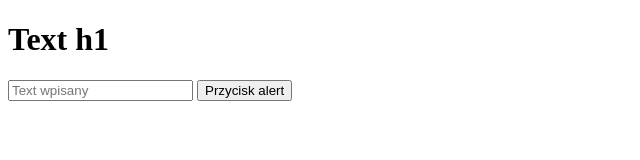
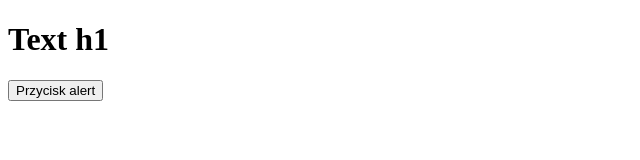
Before and after one commit to urbandre/rep2, a plain HTML site: page index.html in a window 1280 px wide. Shown: the whole page, without its empty margins (0-640 px from the left). Drawn offline with Linux system fonts and the light colour scheme.

Commit message:
skasowane z html miejsce do wpisanai textu

```diff
--- a/index.html
+++ b/index.html
@@ -1,13 +1,12 @@
 <!DOCTYPE html>
 <html>
 <head>
-    <title>Zadanie Dla Michala</title>
+    <title>Zadanie dla Michala</title>
     <link rel="stylesheet" href="style.css">
 </head>
 <body>
     <div class="wrapper">
         <h1>Text h1</h1>
-        <input id="input" type="text" placeholder="Text wpisany">
         <button onclick="displayAlert()">Przycisk alert</button>
     </div>
     <script src="main.js"></script>
```
